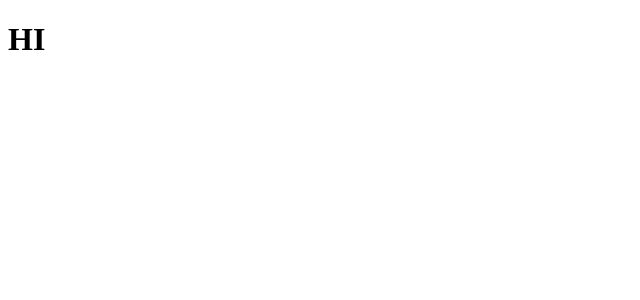
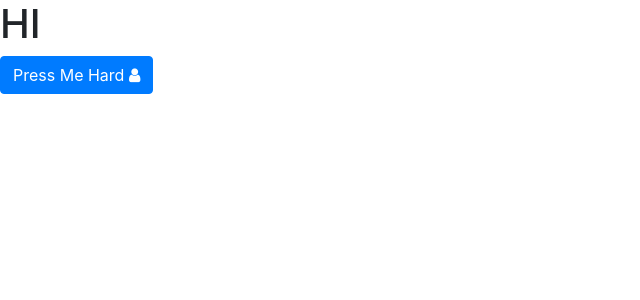
Before and after one commit to oufa41/find-property-ui, an Angular app: page / in a window 1280 px wide. Shown: the top 300 px of the page, without its empty margins (0-640 px from the left). Built offline with nearby package versions, Linux system fonts and the light colour scheme.

Commit message:
Installing bootstrap and font awesome

```diff
--- a/angular.json
+++ b/angular.json
@@ -24,18 +24,21 @@
                             "src/assets"
                         ],
                         "styles": [
-              "src/styles.css"
+                            "src/styles.css",
+                            "./node_modules/bootstrap/dist/css/bootstrap.min.css",
+                            "./node_modules/font-awesome/css/font-awesome.min.css"
                         ],
-            "scripts": []
+                        "scripts": [
+                            "node_modules/jquery/dist/jquery.slim.min.js",
+                            "node_modules/bootstrap/dist/js/bootstrap.min.js"
+                        ]
                     },
                     "configurations": {
                         "production": {
-              "fileReplacements": [
-                {
+                            "fileReplacements": [{
                                 "replace": "src/environments/environment.ts",
                                 "with": "src/environments/environment.prod.ts"
-                }
-              ],
+                            }],
                             "optimization": true,
                             "outputHashing": "all",
                             "sourceMap": false,
@@ -44,8 +47,7 @@
                             "extractLicenses": true,
                             "vendorChunk": false,
                             "buildOptimizer": true,
-              "budgets": [
-                {
+                            "budgets": [{
                                     "type": "initial",
                                     "maximumWarning": "2mb",
                                     "maximumError": "5mb"
--- a/package.json
+++ b/package.json
@@ -19,6 +19,9 @@
         "@angular/platform-browser": "~10.0.6",
         "@angular/platform-browser-dynamic": "~10.0.6",
         "@angular/router": "~10.0.6",
+        "bootstrap": "^4.5.3",
+        "font-awesome": "^4.7.0",
+        "jquery": "^3.5.1",
         "rxjs": "~6.5.5",
         "tslib": "^2.0.0",
         "zone.js": "~0.10.3"
--- a/src/app/app.component.html
+++ b/src/app/app.component.html
@@ -1 +1,6 @@
 <h1> HI </h1>
+
+<button type="button" class="btn btn-primary">
+  Press Me Hard
+  <span class="fa fa-user"></span>
+</button>
```
Also changed, not shown: 1 other file (tests, documents, lock files or other folders). Lines whose indentation alone changed are shown as unchanged.
